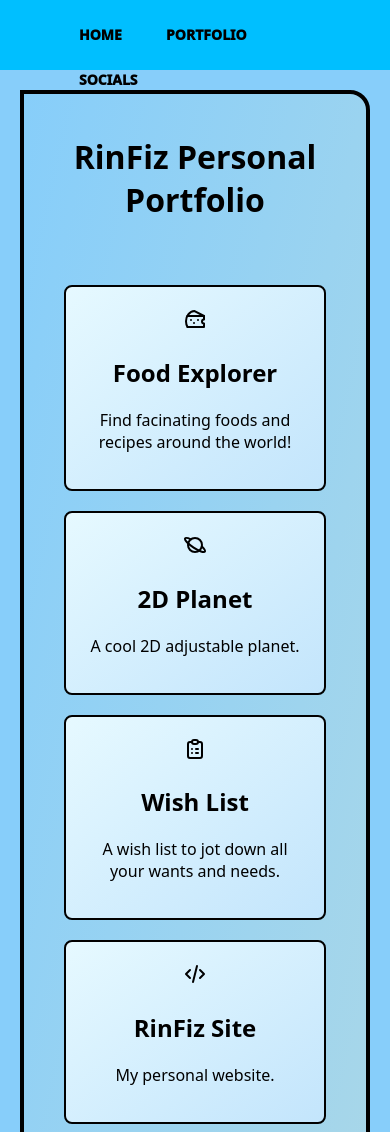
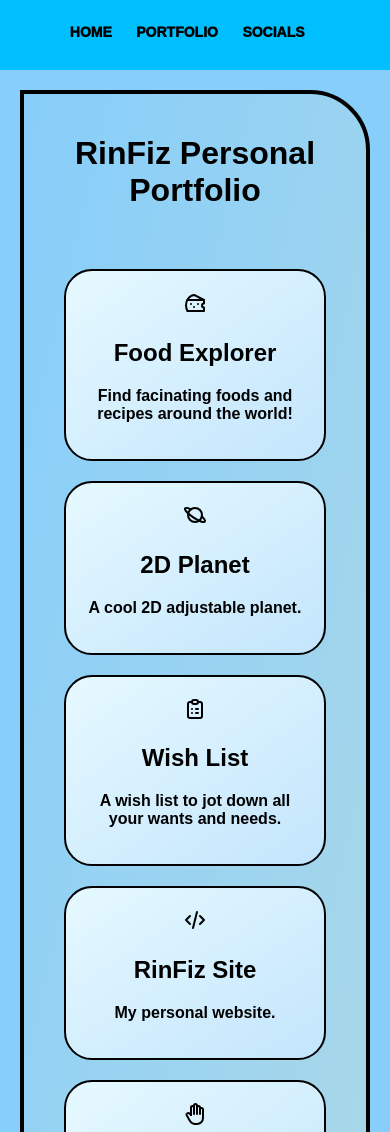
Before and after one commit to RinFiz/RinFiz-Site, a plain HTML site: page New website html/portfolio.html in a window 390 px wide. Shown: the top 1132 px of the page. Drawn offline with Linux system fonts and the light colour scheme; files that its build step writes are made by us from their sources.

Commit message:
Update portfolio-styles.css

```diff
--- a/New website css/portfolio-styles.css
+++ b/New website css/portfolio-styles.css
@@ -5,10 +5,14 @@ body {
     font-family: system-ui, -apple-system, BlinkMacSystemFont, 'Segoe UI', Roboto, Oxygen, Ubuntu, Cantarell, 'Open Sans', 'Helvetica Neue', sans-serif;
 }
 
+p {
+  font-weight: 600;
+}
+
 .portfolio {
      background: linear-gradient(to bottom right, lightskyblue, lightblue);
     border: 4px solid black;
-    border-radius: 0 20px 0 20px;
+    border-radius: 0 60px 0 60px;
     text-align: center;
     padding: 20px;
     margin: 20px;
@@ -19,7 +23,7 @@ body {
     padding: 20px;
     background: linear-gradient(to bottom right, #e6f9ff, #c3e5fc);
     border: 2px solid black;
-    border-radius: 8px;
+    border-radius: 28px;
 }
 
 .project img {
@@ -44,6 +48,14 @@ transform: scale(1.2);
         max-width: 768px;
         margin: 50px auto;
     }
+}
+
+@import url('https://fonts.googleapis.com/css?family=Work+Sans:400,600');
+body {
+  margin: 0;
+  background: lightskyblue;
+  font-family: 'Work Sans', sans-serif;
+  font-weight: 800;
 }
 
 .nav-container {
@@ -85,7 +97,6 @@ nav li {
   display: inline-block;
   margin-left: 40px;
   padding-top: 23px;
-
   position: relative;
 }
 
@@ -106,14 +117,37 @@ nav a::before {
   display: block;
   height: 5px;
   background-color: #444;
-
   position: absolute;
   top: 0;
   width: 0%;
-
   transition: all ease-in-out 150ms;
 }
 
 nav a:hover::before {
   width: 100%;
 }
+
+@media only screen and (max-width: 600px) {
+  .nav-container {
+    flex-wrap: wrap;
+    justify-content: center;
+    align-items: center;
+    height: 100%;
+  }
+
+  nav {
+    margin-bottom: 32;
+    text-align: center;
+  }
+
+  nav ul {
+    margin: 0;
+    padding: 0;
+    display: inline-block;
+  }
+
+  nav li {
+    margin: 0 10px;
+    display: inline-block;
+  }
+}
```
Lines whose indentation alone changed are shown as unchanged.
